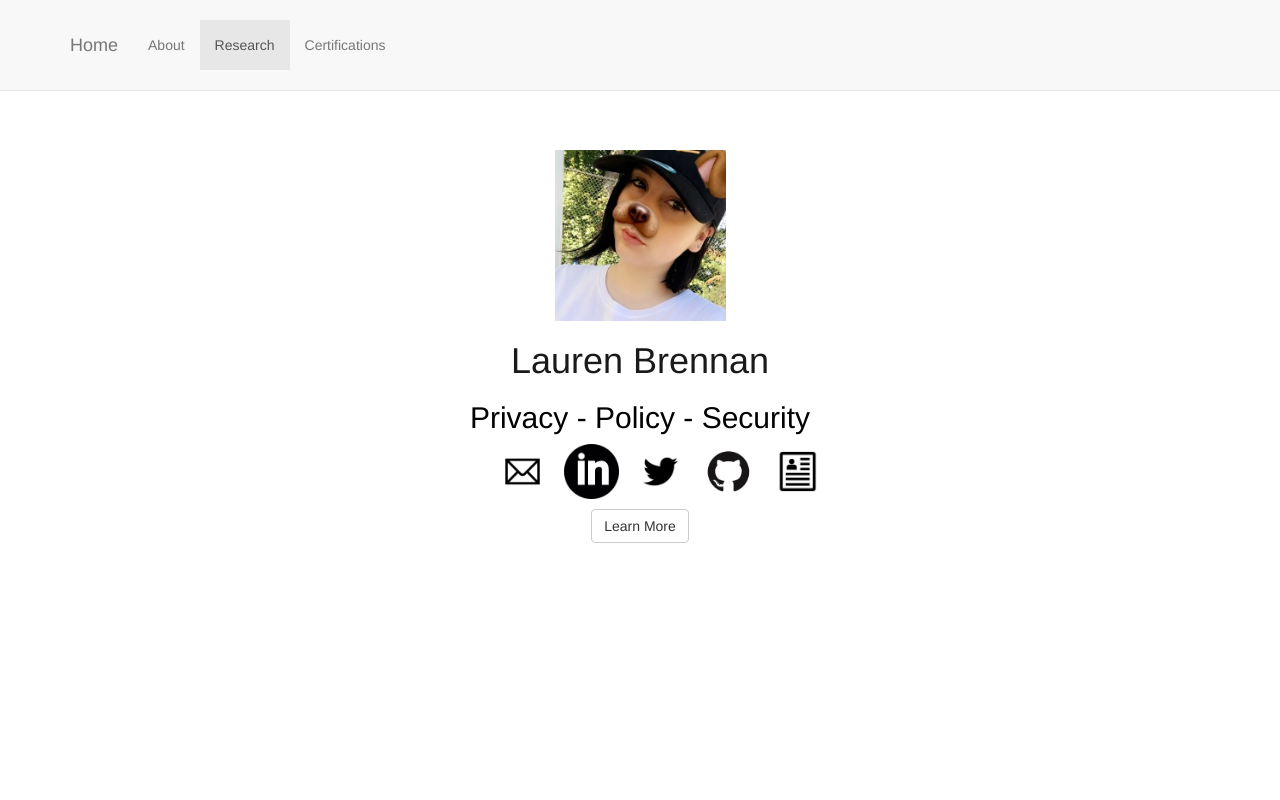
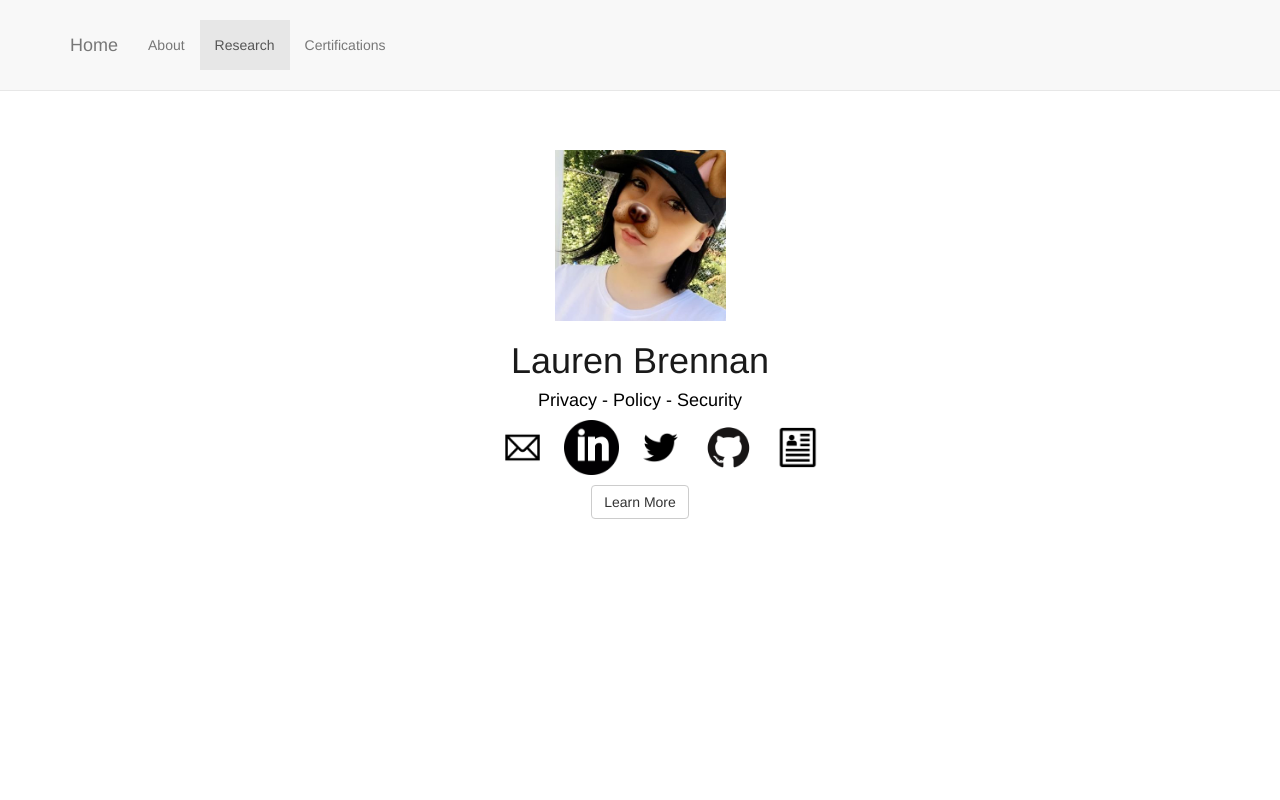
Before and after one commit to litwtch/cosmonaught.github.io, a plain HTML site: page index.html in a window 1280 px wide. Shown: the top 800 px of the page. Drawn offline with Linux system fonts and the light colour scheme.

Commit message:
Update index.html

```diff
--- a/index.html
+++ b/index.html
@@ -74,7 +74,7 @@
                 <div class="col-lg-12">
                     <img class = "profile"  src="images/profile.jpg" alt="profile picture"/>
                     <h1 class = "header">Lauren Brennan</h1>
-                    <h2 class = "quote"> Privacy - Policy - Security </h2>
+                    <h4 class = "quote"> Privacy - Policy - Security </h4>
                        <ul id="social">
                                 <li><a href="mailto:lauren@smartintelsolutions.com"><img class="icon" src="images/mail.png"></a></li>
                                 <li><a href="http://linkedin.com/in/cosmonaught" target="_blank"><img class="icon" src="images/linkedin.png"></a></li>
```
